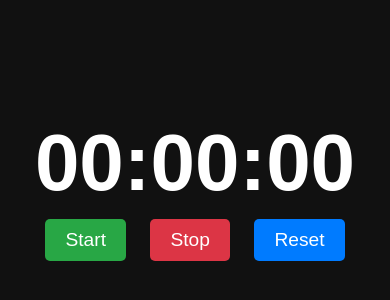
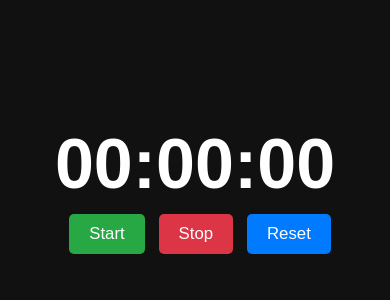
Before and after one commit to swapnasahoo/timer, a plain HTML site: page index.html in a window 390 px wide. Shown: the part 228-528 px from the top of the page. Drawn offline with Linux system fonts and the light colour scheme.

Commit message:
Added responsiveness

```diff
--- a/style.css
+++ b/style.css
@@ -58,3 +58,13 @@ body {
 #reset-btn:hover {
   background-color: #0069d9;
 }
+
+@media (max-width: 400px) {
+  html {
+    font-size: 14px;
+  }
+
+  .timer-container .timer-controls button {
+    margin-right: 0;
+  }
+}
```
